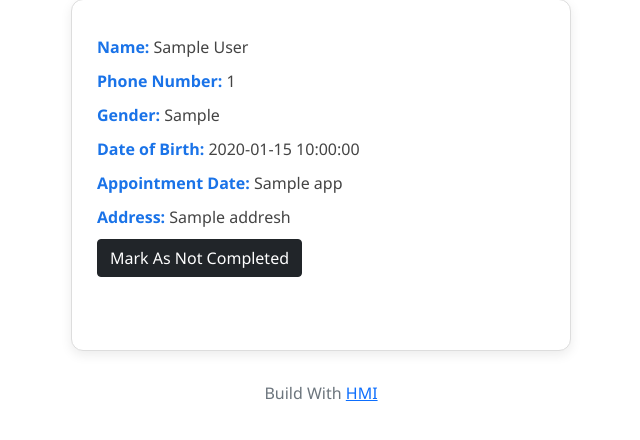
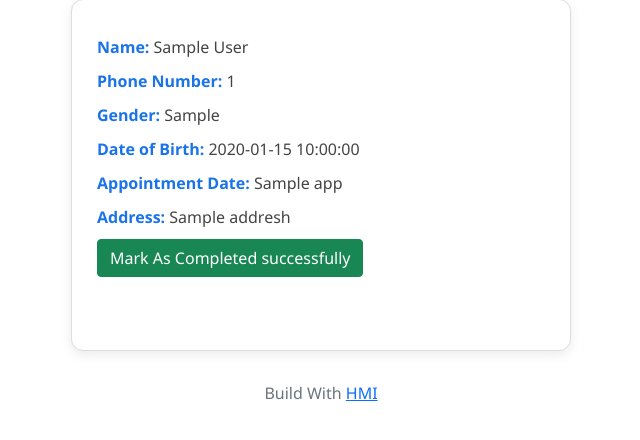
Before and after one commit to sriram-65/siddha, a Flask app: page /doc/admin in a window 1280 px wide. Shown: the part 148-588 px from the top of the page, without its empty margins (319-959 px from the left). Run offline with Flask 3, Linux system fonts and the light colour scheme; a database or web service that is not in the repository returns one stand-in record (values such as "Sample title").

Commit message:
Update admin.html

```diff
--- a/templates/admin.html
+++ b/templates/admin.html
@@ -37,8 +37,8 @@
         <p><strong>Address:</strong> {{ i.addresh }}</p>
 
 
-        <form action="{{url_for('Mark_store' , p_id =i._id)}}" method="POST" onsubmit="return confirm('Want to Delete this ?')">
-          <button class="btn btn-dark"> Mark As Not Completed </button>
+        <form action="{{url_for('Mark_store' , p_id =i._id)}}" method="POST" onsubmit="return confirm('Do Want to Mark Completed This  ?')">
+          <button class="btn btn-success"> Mark As Completed successfully </button>
         </form>
           <br>
           <br>
```
